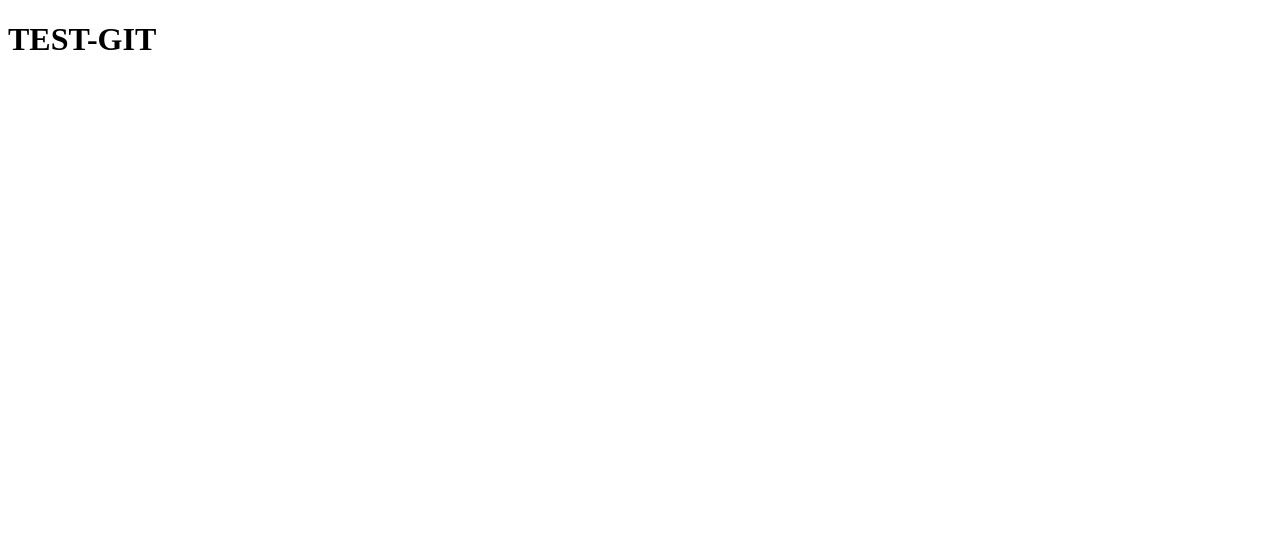
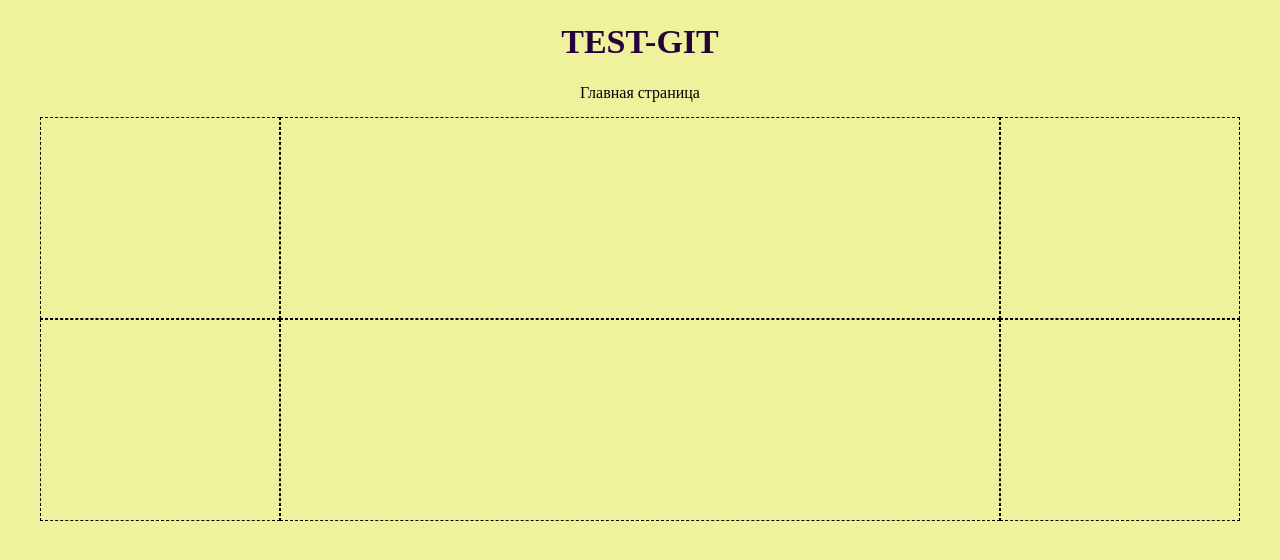
Before and after one commit to darzena/test-git-2, a plain HTML site: page index.html in a window 1280 px wide. Drawn offline with Linux system fonts and the light colour scheme.

Commit message:
develo add page

```diff
--- a/index.css
+++ b/index.css
@@ -0,0 +1,25 @@
+body{
+    margin: auto;
+    padding: 0;
+    width: 1200px;
+    background: rgb(238, 242, 156);
+    text-align: center;
+}
+h1{
+    text-align: center;
+    font-size: 34px;
+    color: rgb(37, 2, 58);
+    font-weight: bold;
+}
+.Navig{
+    text-align: center;
+}
+.container{
+    display: grid;
+    grid-template-columns: 1fr 3fr 1fr;
+    margin-top: 15px;
+}
+.box{
+    border: 1px dashed black;
+    height: 200px;
+}
--- a/index.html
+++ b/index.html
@@ -4,10 +4,15 @@
     <meta charset="UTF-8">
     <meta name="viewport" content="width=device-width, initial-scale=1.0">
     <title>Test-git -2</title>
+    <link rel="stylesheet" href="index.css">
     <script src="index.js" defer></script>
+
 </head>
 <body>
     <h1>TEST-GIT</h1>
+    <main class="Navig">
+        <span class="hauptstr">Главная страница</span>
+    </main>
     <div class="container">
         <div class="box">
 
@@ -21,13 +26,13 @@
         <div class="box">
 
         </div>
-
-    </div><div class="box">
+        <div class="box">
 
         </div>
         <div class="box">
 
         </div>
+    </div>
 
 </body>
 </html>
```
Also changed, not shown: 1 other file.
